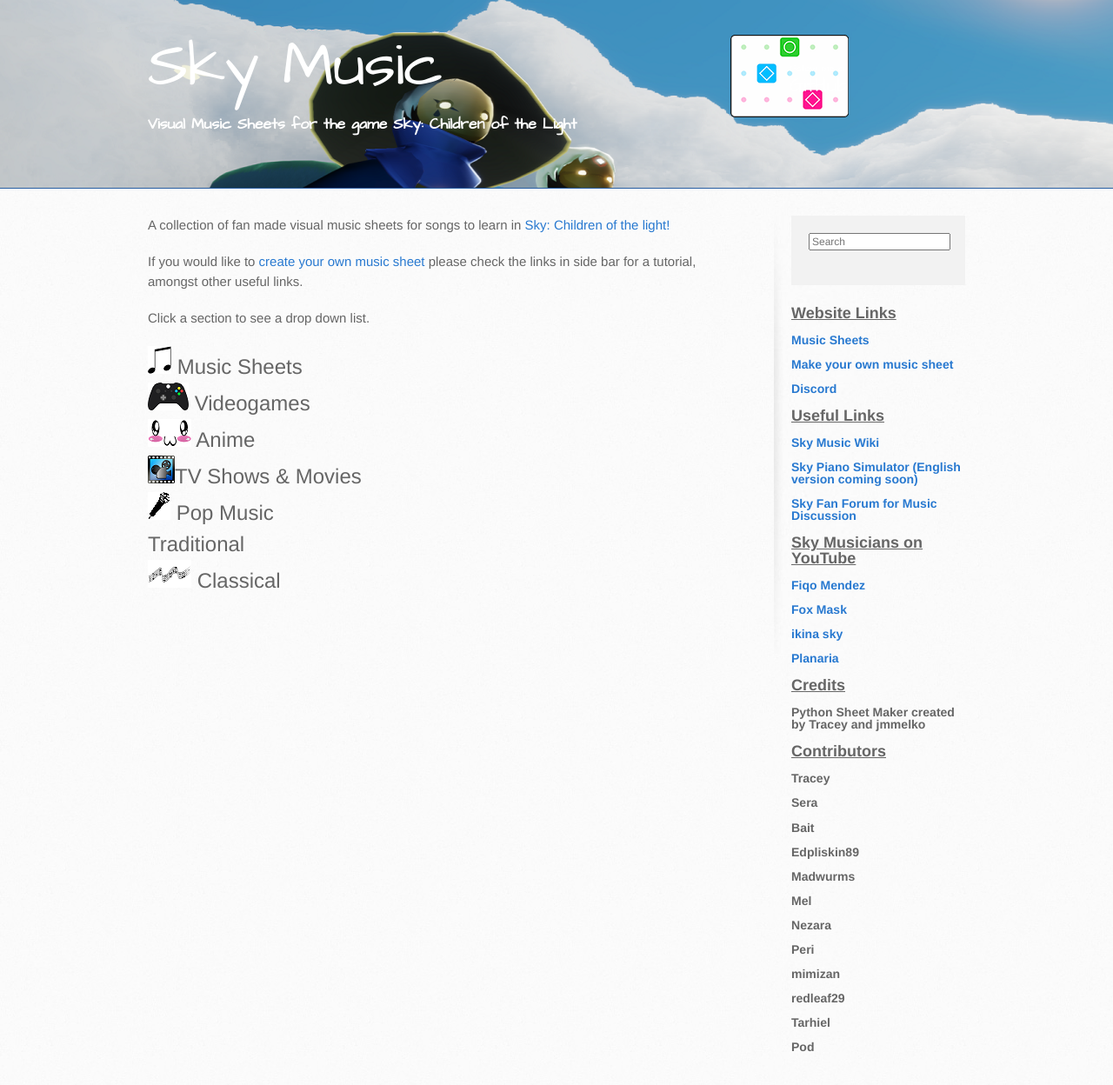
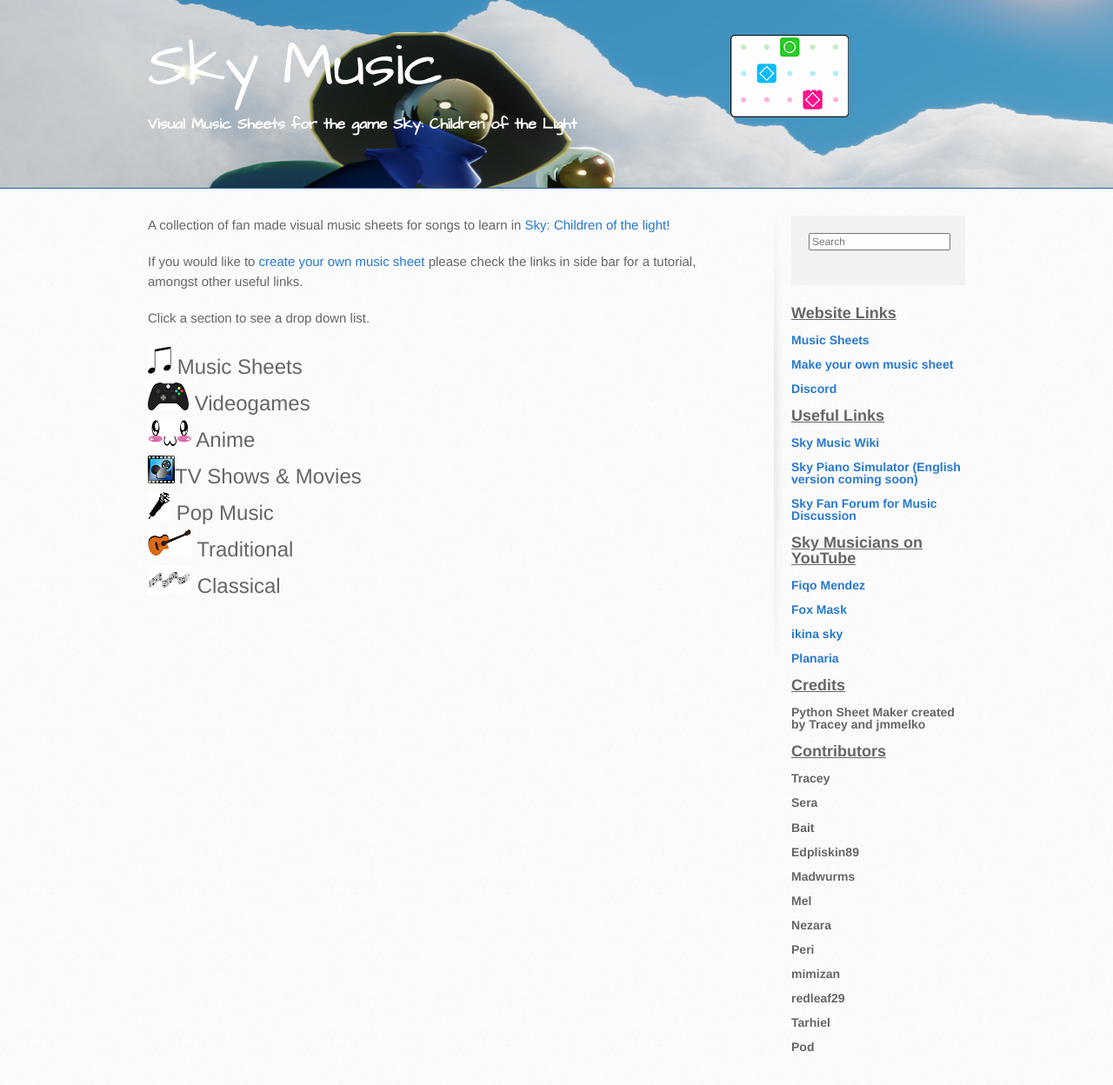
Before and after one commit to sky-music/sky-music.github.io, a Jekyll site: the page built from index.md, in a window 1280 px wide. Shown: the whole page at 87% size. Built offline with Jekyll 4.4.1, drawn with Linux system fonts in a browser that asks for light colours.

Commit message:
Update index.md

```diff
--- a/index.md
+++ b/index.md
@@ -86,7 +86,7 @@ Click a section to see a drop down list.
 </details>
 
 <details>
-  <summary><font size="5">Traditional</font></summary>
+  <summary><font size="5"><img src="./assets/images/Traditional.png"> Traditional</font></summary>
 
 <ul>
 <li>Amazing Grace (John Newton)</li>
```
